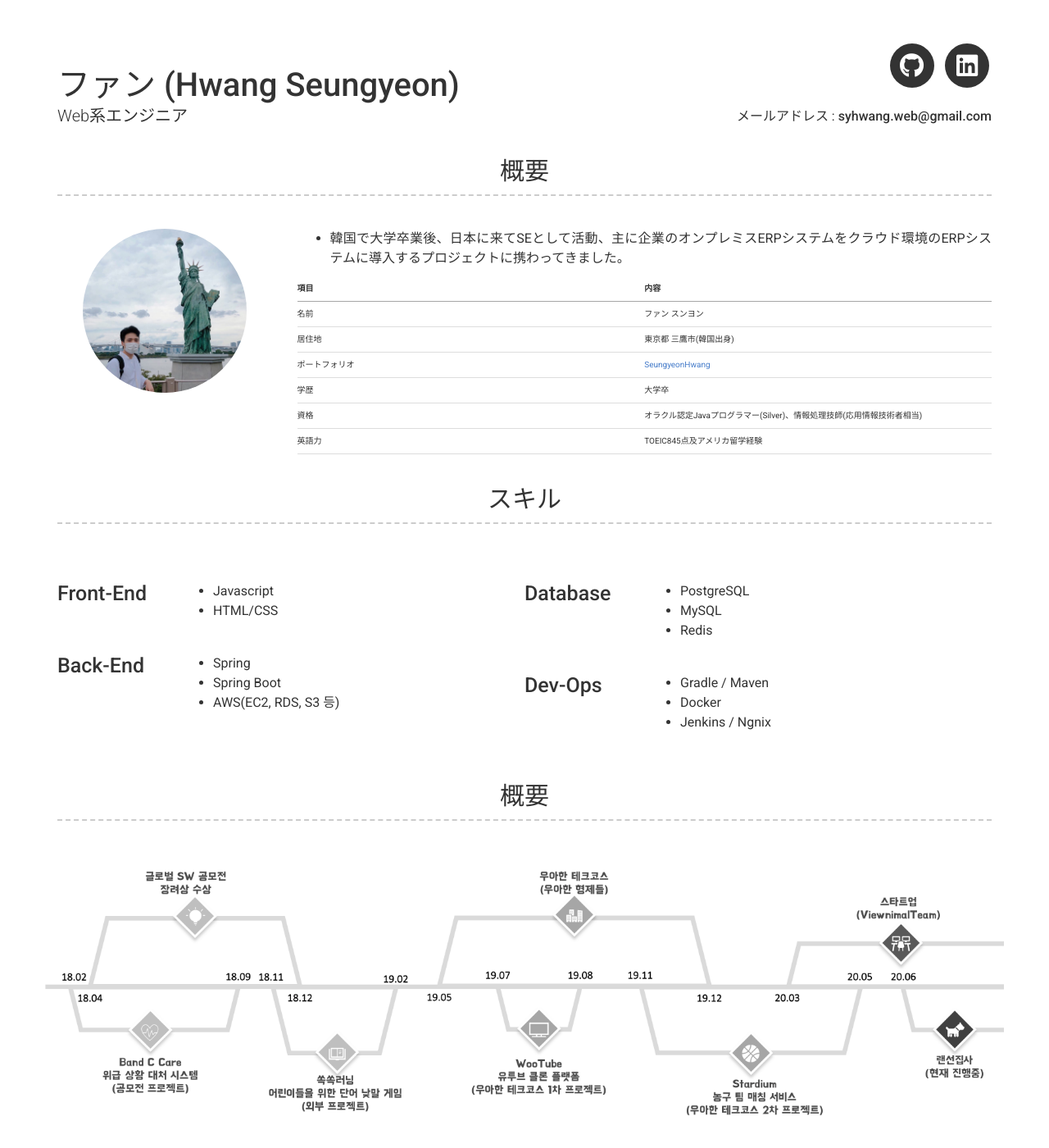
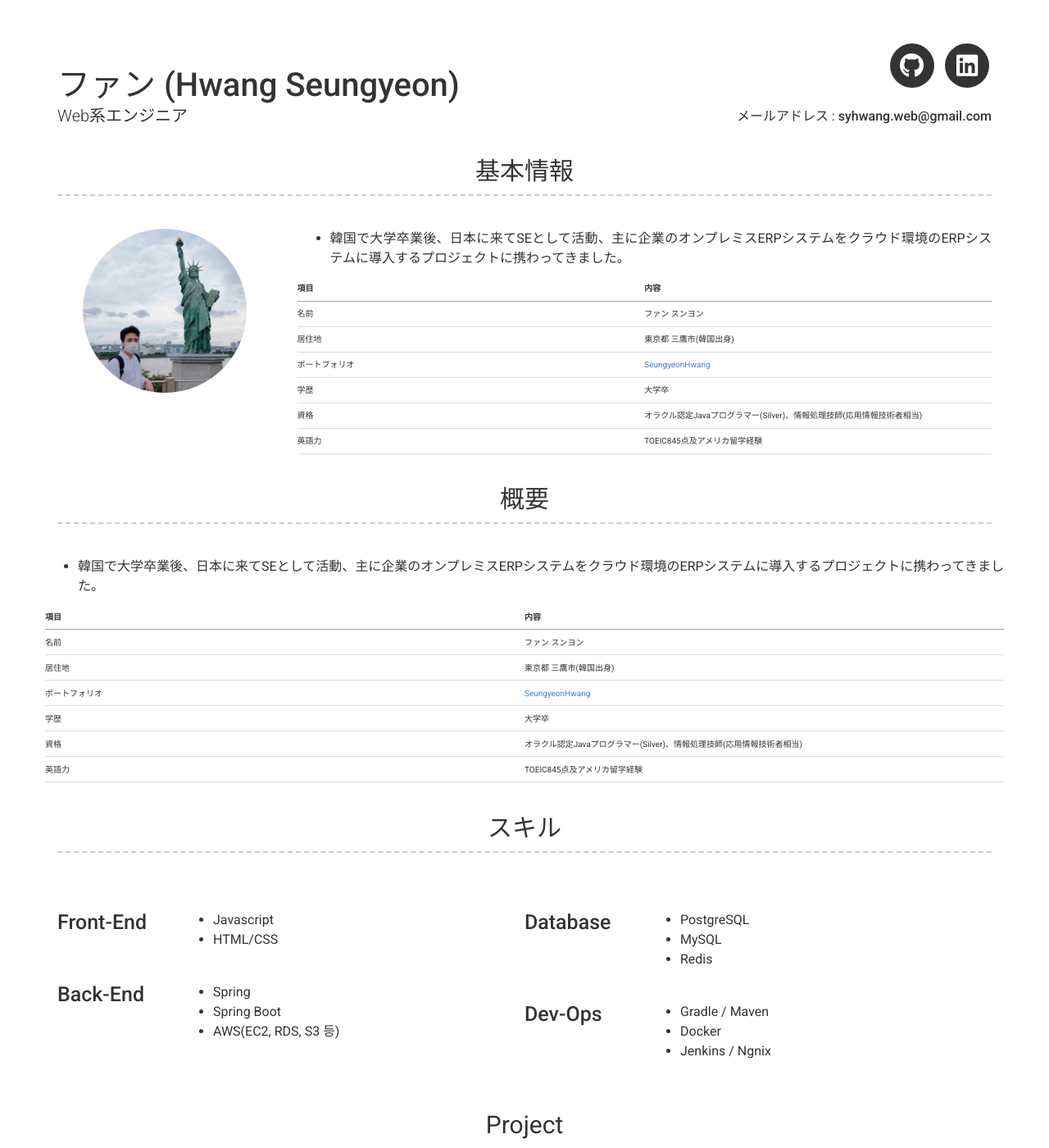
Before and after one commit to SeungyeonHwang/SeungyeonHwang.github.io, a Jekyll site: the page built from index.md, in a window 1280 px wide and 1400 px high. Shown: the whole window at 82% size. Built offline with Jekyll 4.4.1, drawn with Linux system fonts in a browser that asks for light colours; nearby versions of some CDN libraries; part of the change alters nothing that is shown.

Commit message:
＃update

```diff
--- a/_config.yml
+++ b/_config.yml
@@ -37,23 +37,10 @@ about_content: |
   |資格|オラクル認定Javaプログラマー(Silver)、情報処理技師(応用情報技術者相当)|
   |英語力|TOEIC845点及アメリカ留学経験|
 
-# About Me Section
-about_title: 概要
-about_content: |
-  - 韓国で大学卒業後、日本に来てSEとして活動、主に企業のオンプレミスERPシステムをクラウド環境のERPシステムに導入するプロジェクトに携わってきました。
-
-  |項目|内容|
-  |----|----|
-  |名前|ファン スンヨン|
-  |居住地|東京都 三鷹市(韓国出身)|
-  |ポートフォリオ|[SeungyeonHwang](https://github.com/SeungyeonHwang)|
-  |学歴|大学卒|
-  |資格|オラクル認定Javaプログラマー(Silver)、情報処理技師(応用情報技術者相当)|
-  |英語力|TOEIC845点及アメリカ留学経験|
-
 # Activity Section
-activity_image: images/activities.png
 activity_title: 概要
+activity_content: |
+  - dddddd
 
 # Skill Section
 skill_title: スキル
--- a/_includes/activity.html
+++ b/_includes/activity.html
@@ -1,8 +1,6 @@
 <div class="container intro-container">
   <h3 style="font-weight: 400">{{ site.activity_title | default: "Activities" }}</h3>
   <div class="row clearfix">
-    {%- if site.activity_image -%}
-        <img src="{{ site.activity_image | relative_url }}">
-    {%- endif -%}
+    {{ site.about_content | strip | markdownify }}
   </div>
 </div>
--- a/_layouts/default.html
+++ b/_layouts/default.html
@@ -12,9 +12,9 @@
 
       {%- include about.html -%}
 
+      {%- include activity.html -%}
+
       {%- include skill.html -%}
-
-      {%- include activity.html -%}
 
       {%- if site.data.projects.size > 0 -%}
         {%- include projects.html -%}
```
